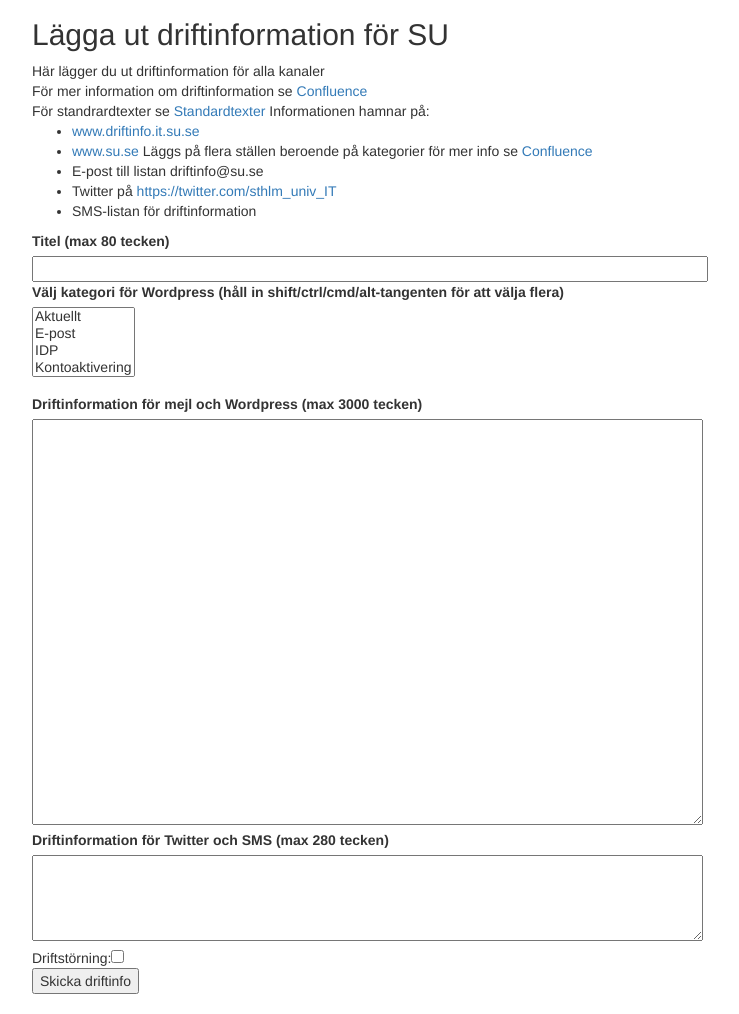
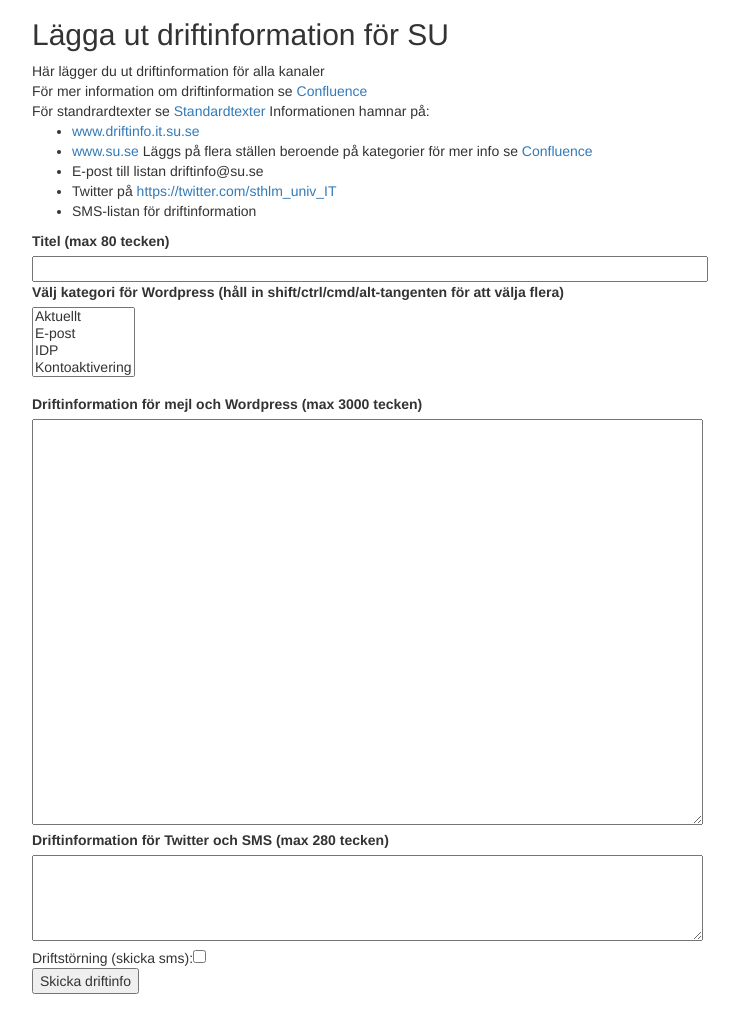
Before and after one commit to stockholmuniversity/driftinfo, a Flask app: template app/templates/base.html in a window 1280 px wide. Shown: the part 200-1214 px from the top of the page, without its empty margins (38-777 px from the left). Run offline with Flask 2, Linux system fonts and the light colour scheme; the template is opened without the code that fills it, so the values that code supplies are empty; parts of the project's set-up code (start-up, migrations or seed data) failed here and were passed over; some libraries are stand-ins or nearby versions.

Commit message:
Improve UI with more descriptions.

```diff
--- a/app/templates/base.html
+++ b/app/templates/base.html
@@ -62,7 +62,7 @@
                     <textarea name="long_text"  rows="20" cols="80" maxlength="3000" id="long_text"></textarea><br/>
                     <label for="brief_text">Driftinformation för Twitter och SMS (max 280 tecken)</label><br/>
                     <textarea name="brief_text" rows="4" cols="80" maxlength="280" id="brief_text"></textarea><br/>
-                    Driftstörning:<input  type="checkbox" name="disturbance"><br/>
+                    Driftst&ouml;rning (skicka sms):<input  type="checkbox" name="disturbance"><br/>
                     <input type="hidden" name="username" value={{remote_user}}>
                     <input type="submit" value="Skicka driftinfo"><br/><br>
                 </form>
--- a/app/templates/submitted.html
+++ b/app/templates/submitted.html
@@ -22,7 +22,7 @@
                  <b>Kort text (Twitter/sms etc):</b> {{brief_text}}<br/>
                  <b>Driftstörning:</b> {{disturbance}}<br/>
                  <b>Användarnamn:</b> {{username}}<br/>
-                 <a href="/">Tillbaka<a/>
+                 Gå till <a href="/">Tillbaka<a/>  eller stäng fliken, annars riskeras det att gå ut dubbla meddelanden om du startar om webbläsaren.
            </div>
         </div>
     </body>
```
